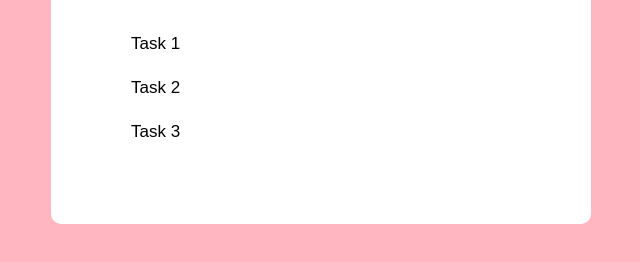
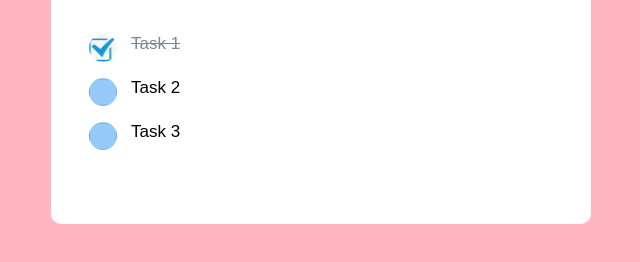
Before and after one commit to Piumi-Anuradha/stay-focused1, a plain HTML site: page index.html in a window 1280 px wide. Shown: the part 260-522 px from the top of the page, without its empty margins (319-959 px from the left). Drawn offline with Linux system fonts and the light colour scheme.

Commit message:
add checked image

```diff
--- a/index.html
+++ b/index.html
@@ -15,7 +15,7 @@
                 <button>Add</button>
             </div>
             <ul id="list-container">
-                <li>Task 1</li>
+                <li class="checked">Task 1</li>
                 <li>Task 2</li>
                 <li>Task 3</li>
             </ul>
--- a/styles.css
+++ b/styles.css
@@ -66,6 +66,7 @@ ul li{
     padding: 12px 8px 12px 50px;
     user-select: none;
     cursor: pointer;
+    position: relative;
 }
 ul li::before{
     content: '';
@@ -73,5 +74,19 @@ ul li::before{
     height: 28px;
     width: 28px;
     border-radius: 50%;
-    background-image: ;
+    background-image: url(unchecked.png);
+    background-size: cover;
+    background-position: center;
+    top:12px;
+    left: 8px;
+
+
+
 }
+ul li.checked{
+    color: lightslategray;
+    text-decoration: line-through;
+}
+ul li.checked::before{
+    background-image: url(checked.png);
+}
```
Also changed, not shown: checked.png (added).
